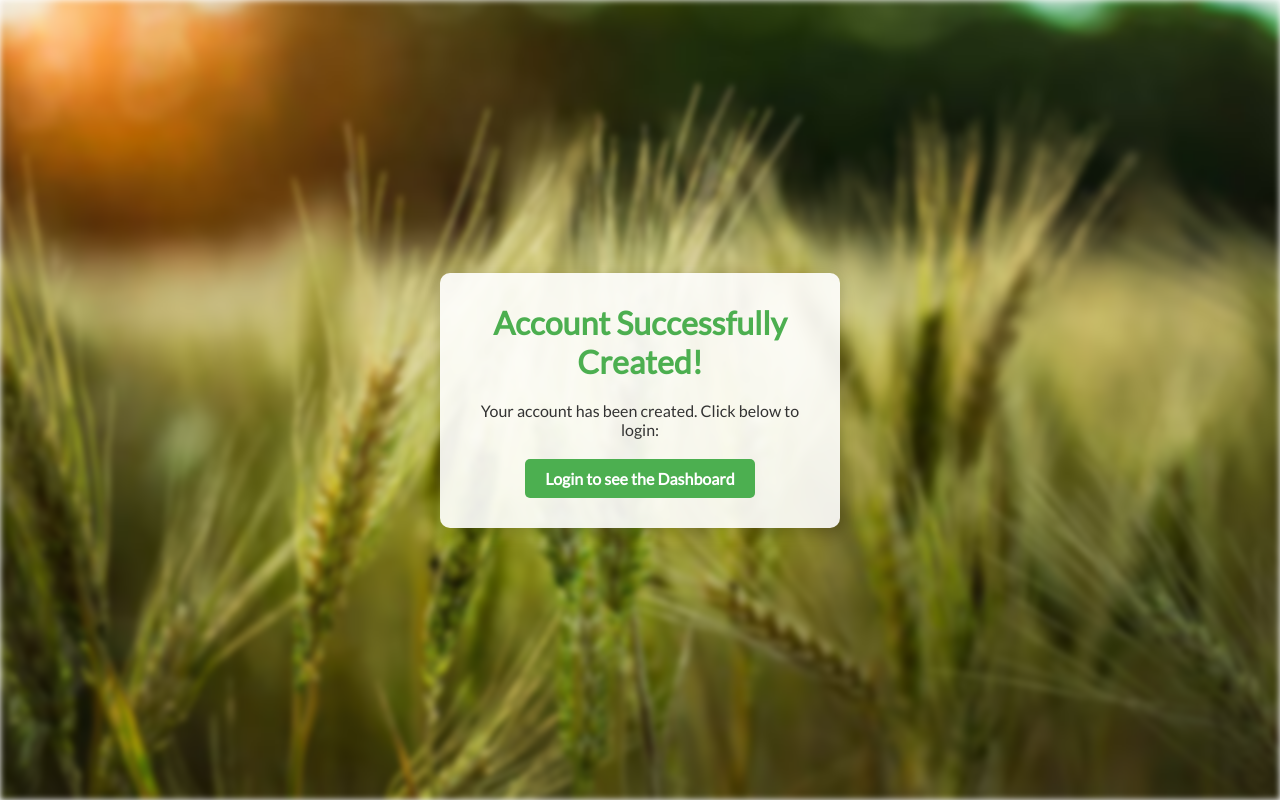
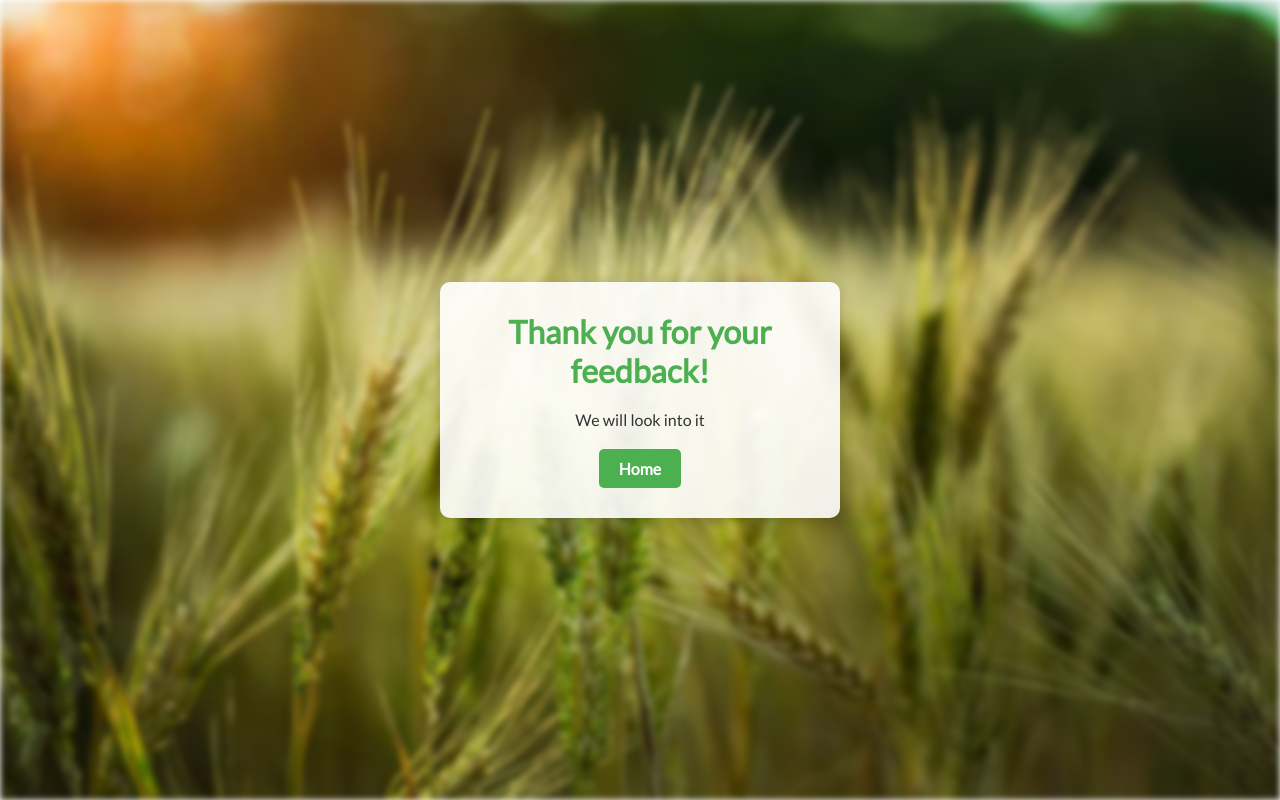
Before and after one commit to GangwarPriyansh/Government-website, a website: page public/success.html in a window 1280 px wide. Drawn offline with Linux system fonts and the light colour scheme.

Commit message:
Add files via upload

```diff
--- a/public/success.html
+++ b/public/success.html
@@ -12,9 +12,9 @@
     <div class="outer-box">
         <div class="background-blur"></div> <!-- Blurred background layer -->
         <div class="inner-box">
-            <h1>Account Successfully Created!</h1>
-            <p>Your account has been created. Click below to login:</p>
-            <a href="sign-in.html" id="login-link">Login to see the Dashboard</a>
+            <h1>Thank you for your feedback!</h1>
+            <p>We will look into it</p>
+            <a href="/home" id="login-link">Home</a>
         </div>
     </div>
 </body>
```
